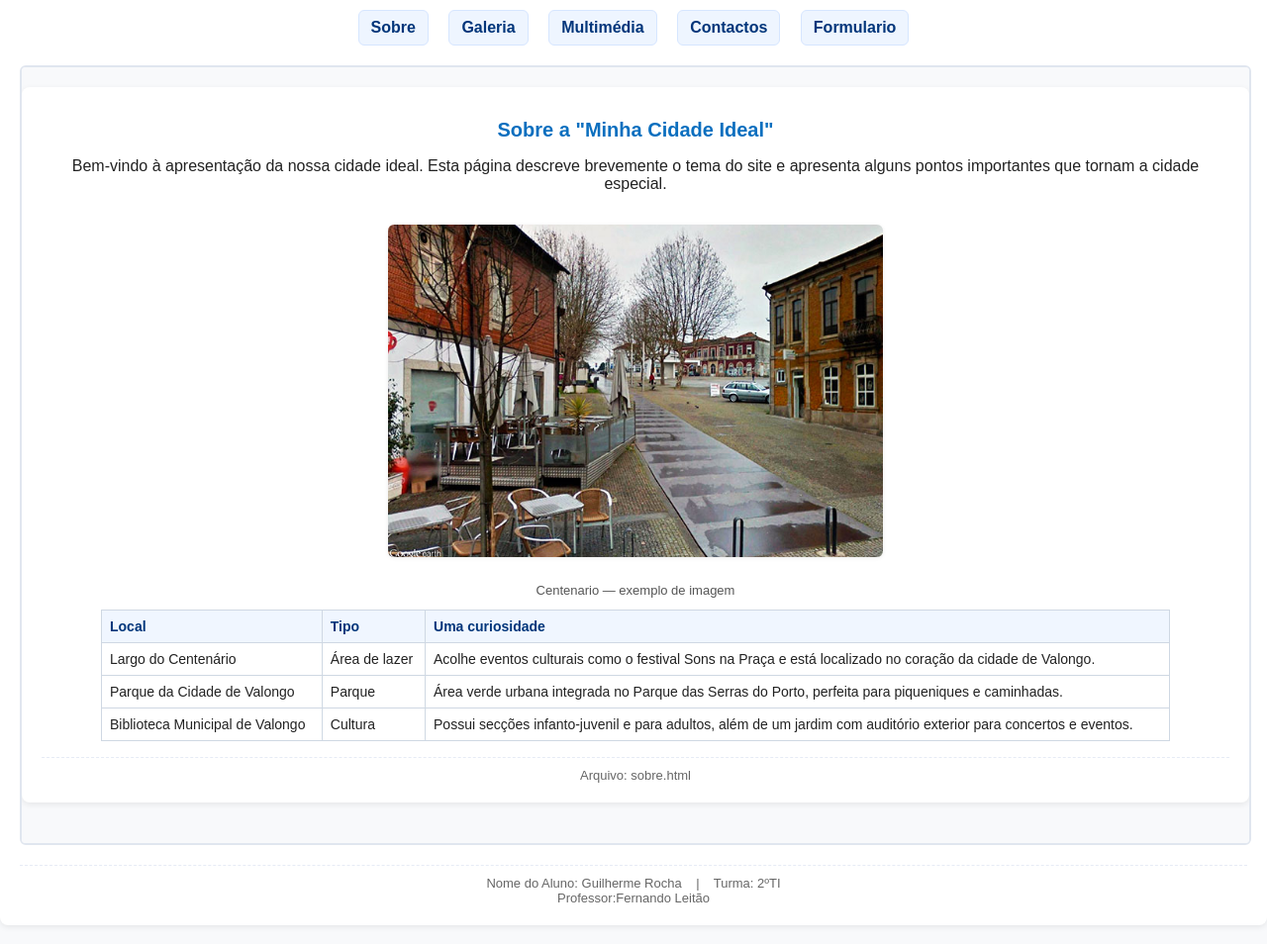
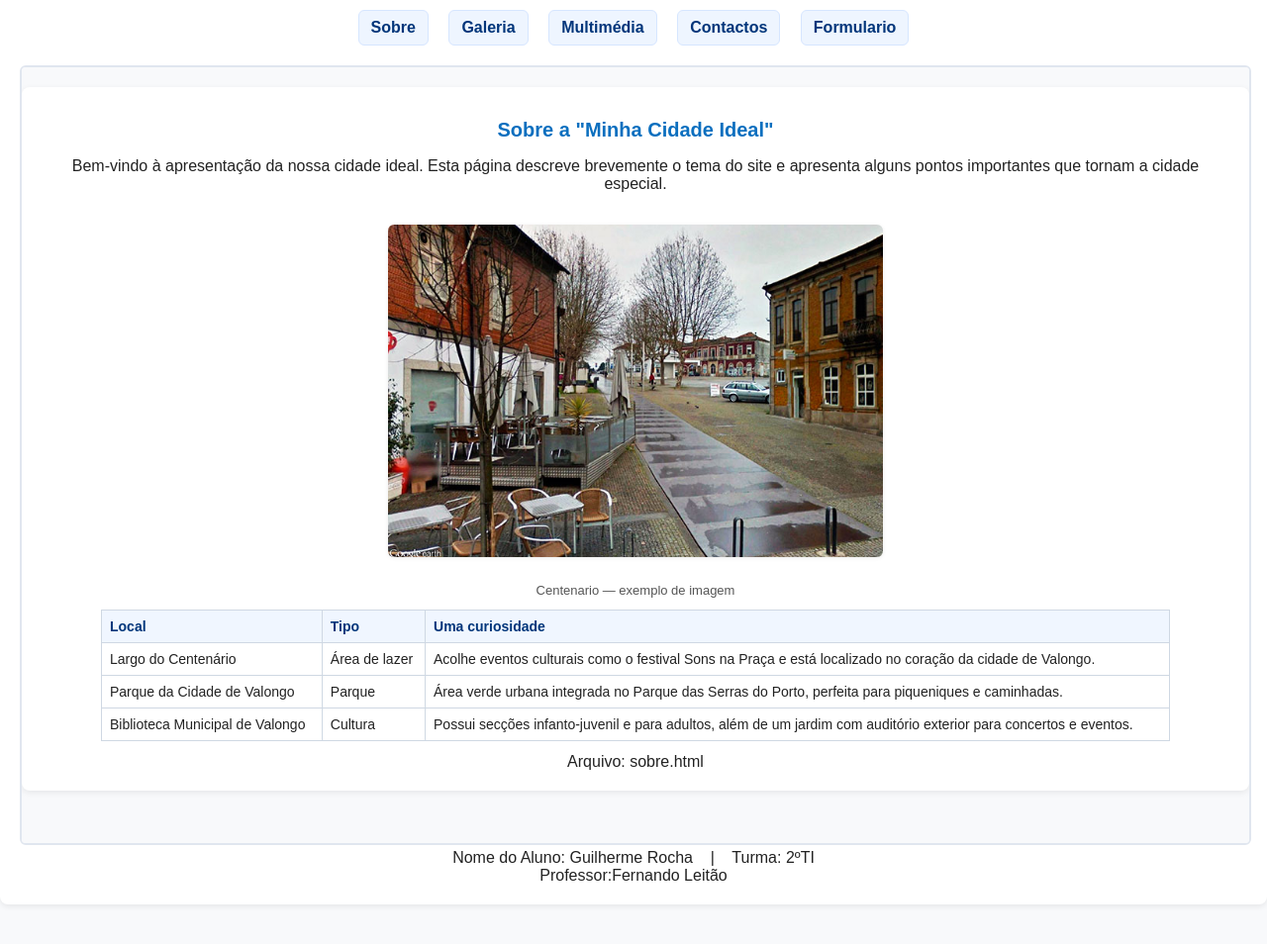
Before and after one commit to Ryxxb/novo-trabalho-iframes, a plain HTML site: page index.html in a window 1280 px wide. Shown: the part 106-1060 px from the top of the page at 99% size. Drawn offline with Linux system fonts and the light colour scheme.

Commit message:
Update estilo.css

```diff
--- a/estilo.css
+++ b/estilo.css
@@ -124,12 +124,7 @@ th {
 }
 
 footer {
-    margin-top: 16px;
-    text-align: center;
-    font-size: 13px;
-    color: #666;
-    border-top: 1px dashed #e6ebf5;
-    padding-top: 10px;
+    display: hidden;
 }
 
 .box {
@@ -198,4 +193,5 @@ fieldset {
 legend {
     font-weight: bold;
     padding: 0 10px
+
 }
```
